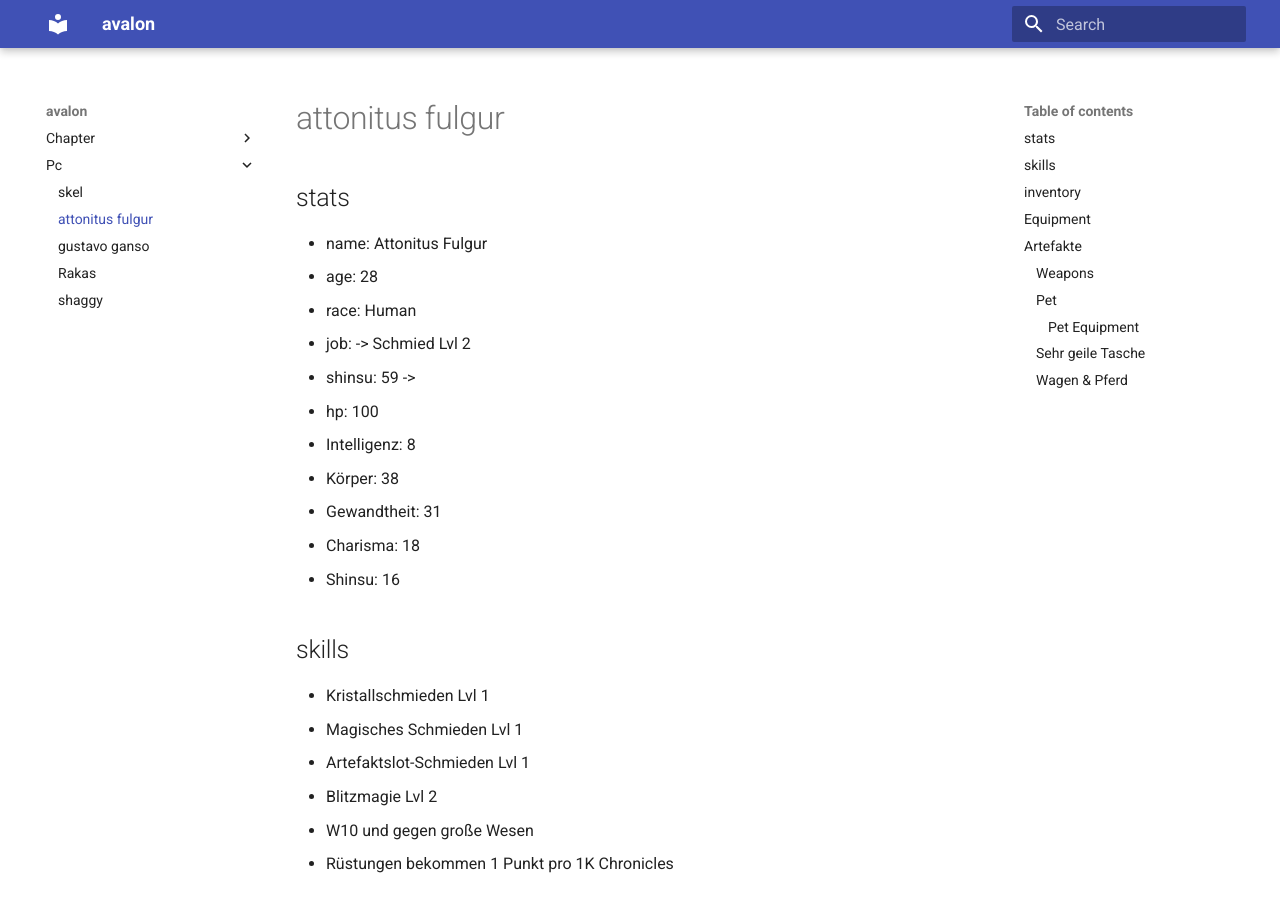
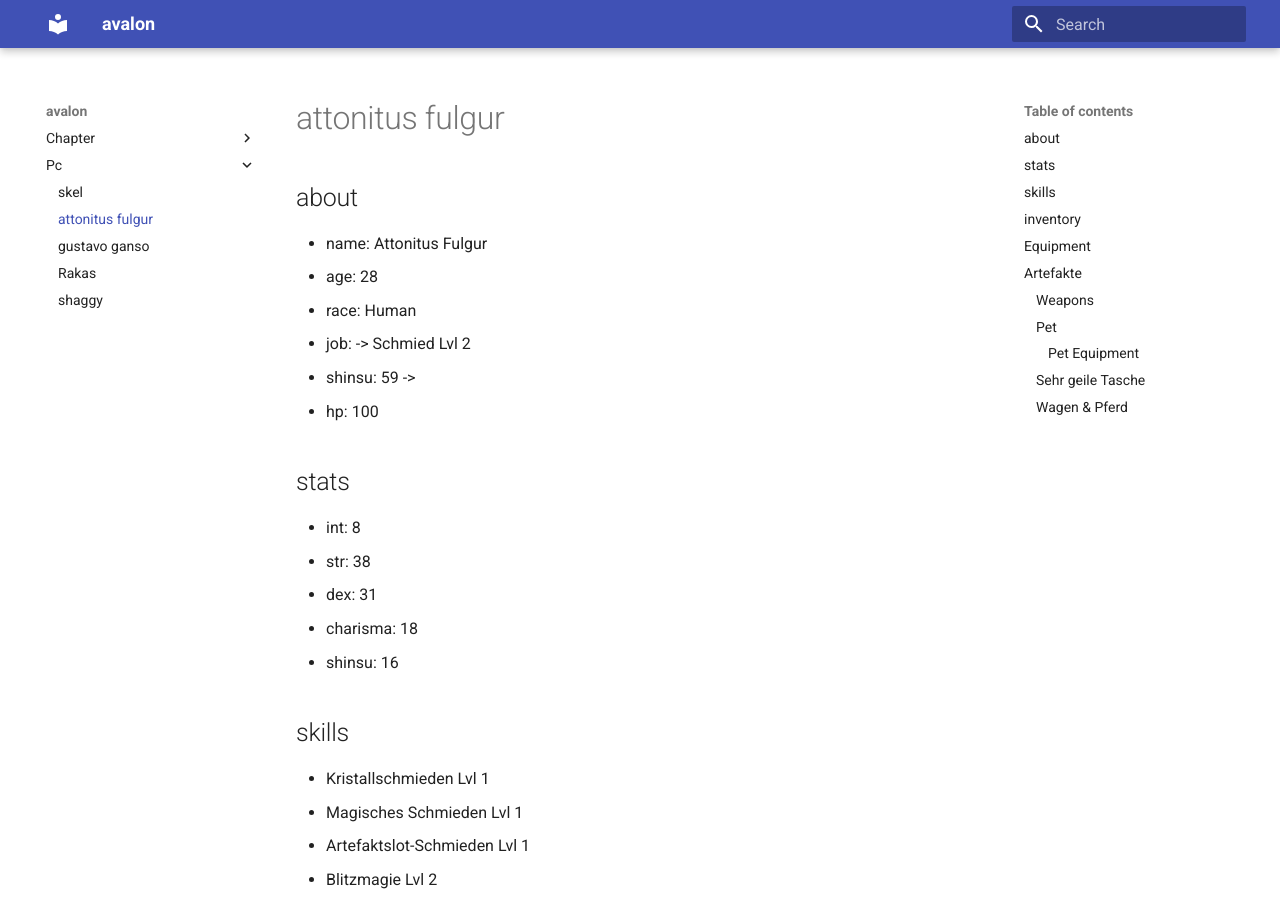
Before and after one commit to mkdocs-pnp/avalon, an MkDocs documentation site: the page built from docs/pc/attonitus_fulgur.md, in a window 1280 px wide and 900 px high. Built offline with MkDocs 1.6.1 and Material for MkDocs 9.7.7, drawn with Linux system fonts in a browser that asks for light colours.

Commit message:
Update attonitus_fulgur.md

```diff
--- a/docs/pc/attonitus_fulgur.md
+++ b/docs/pc/attonitus_fulgur.md
@@ -1,18 +1,21 @@
 
 # attonitus fulgur
 
-## stats
+## about
 * name: Attonitus Fulgur
 * age: 28
 * race: Human
 * job: -> Schmied Lvl 2
 * shinsu: 59 ->
 * hp: 100
-* Intelligenz: 8
-* Körper:      38
-* Gewandtheit: 31
-* Charisma:    18
-* Shinsu:      16
+
+## stats
+
+* int: 8
+* str: 38
+* dex: 31
+* charisma: 18
+* shinsu: 16
 
 ## skills
 
@@ -53,13 +56,12 @@
   * Intelligenz: 14
   * Körper:      15
   * Gewandtheit: 17
-
       * 10% Bonus je Lvl des Drachenfeuers für geschmiedete Gegenstände
 
 #### Pet Equipment
 
- * Drachenei
- * Rüstung: 33
+* Drachenei
+* Rüstung: 33
   * Halterung für das Ei
 
 
```
